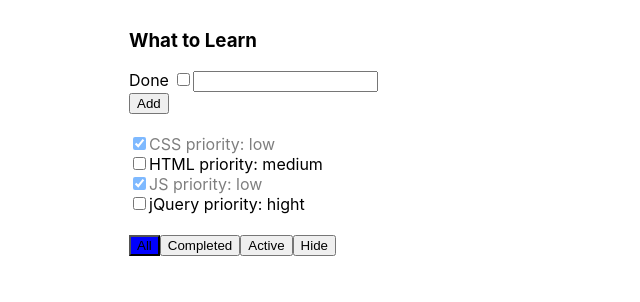
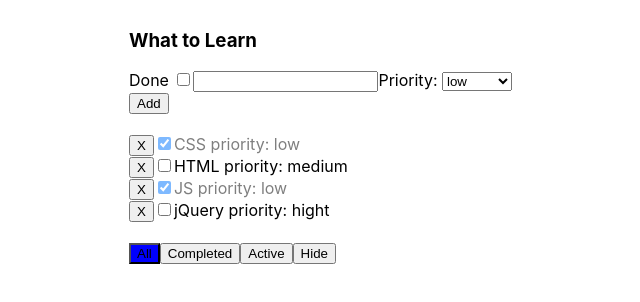
Before and after one commit to AlexandrDubiaga/TodoList, a React (Create React App) app: page / in a window 1280 px wide. Shown: the top 302 px of the page, without its empty margins (271-911 px from the left). Built offline with nearby package versions, Linux system fonts and the light colour scheme.

Commit message:
first commitddddwdd

```diff
--- a/src/App.css
+++ b/src/App.css
@@ -39,3 +39,6 @@
 input{
     outline:none
 }
+.form{
+    display: inline-block;
+}
--- a/src/App.js
+++ b/src/App.js
@@ -18,8 +18,20 @@ class App extends React.Component {
 
         filterValue: "All"
     }
+    changeTask=(task,obj)=>{
+        let newTask = this.state.tasks.map(t => {
+            if (t !== task) {
+                return t;
+            } else {
+                return {...t, title:obj.title, priority: obj.priority}
+            }
+        })
+        this.setState({
+            tasks: newTask
+        });
+    }
     onAddTaskClick = (newTitle) => {
-        let newTask = {title: newTitle.title, isDone: newTitle.isDone, priority: 'hard'};
+        let newTask = {title: newTitle.title, isDone: newTitle.isDone, priority: newTitle.priority};
         let nawTasks = [...this.state.tasks, newTask];
         this.setState({
             tasks: nawTasks
@@ -44,6 +56,14 @@ class App extends React.Component {
         });
     }
 
+    filterTask=(currentTask)=>{
+        let newState = this.state.tasks.filter(t=>{
+            return t!=currentTask
+        })
+        this.setState({
+            tasks: newState
+        });
+    }
 
     render = () => {
         const getFilterTasks = (tasks, filterValue) => {
@@ -61,12 +81,11 @@ class App extends React.Component {
             });
         }
 
-
         return (
             <div className="App">
                 <div className="todoList">
                     <TodoListHeader onAddTaskClick={this.onAddTaskClick}/>
-                    <TodoListTasks changeStatus={this.changeStatus}
+                    <TodoListTasks changeTask={this.changeTask} changeStatus={this.changeStatus} filterTask={this.filterTask}
                                    tasks={getFilterTasks(this.state.tasks, this.state.filterValue)}/>
                     <TodoListFooter
                         isVisible={this.state.isVisible} changeFilter={this.changeFilter}
--- a/src/OneTask.jsx
+++ b/src/OneTask.jsx
@@ -1,9 +1,26 @@
 import React from 'react';
 
 class OneTask extends React.Component {
+    state = {
+        isVisibleTask: true,
+        priority:['low','medium','hight']
+    }
     onIsDoneChanged = (e) => {
-        this.props.changeStatus(this.props.tasks,e.currentTarget.checked);
+        this.props.changeStatus(this.props.tasks, e.currentTarget.checked);
     }
+    deleteTask = () => {
+        this.props.filterTask(this.props.tasks)
+    }
+
+    updateTask = (obj) => {
+        let newtask = {
+            title: obj.currentTarget[0].value,
+            priority: obj.currentTarget[1].value
+        }
+        this.props.changeTask(this.props.tasks, newtask)
+    }
+
+
     render = () => {
         let colorSpan = "";
 
@@ -23,11 +40,26 @@ class OneTask extends React.Component {
             default:
                 break;
         }
-        let isDoneTask = this.props.tasks.isDone?'done':'';
+        let isDoneTask = this.props.tasks.isDone ? 'done' : '';
         return (
             <div className="todoList-tasks">
-                <input className={isDoneTask} type="checkbox" checked={this.props.tasks.isDone?true:false} onChange={this.onIsDoneChanged}/>
-                <span className={`${colorSpan} ${isDoneTask}`}>{this.props.tasks.title + " priority: " + this.props.tasks.priority}</span>
+                {this.state.isVisibleTask ?
+
+                    <div>
+                        <button onClick={this.deleteTask}>X</button>
+                        <input className={isDoneTask} type="checkbox" checked={this.props.tasks.isDone ? true : false} onChange={this.onIsDoneChanged}/>
+                        <span onDoubleClick={() => this.setState({isVisibleTask: false})} className={`${colorSpan} ${isDoneTask}`}>{this.props.tasks.title + " priority: " + this.props.tasks.priority}</span>
+                    </div> :
+
+                    <div>
+                        <form onChange={this.updateTask} className="form">
+                            <span className={`${colorSpan} ${isDoneTask}`}><input value={this.props.tasks.title}/>Priority:
+                                <select value={this.props.tasks.priority}>{this.state.priority.map((priority, idx) => <option key={idx}>{priority}</option>)}</select>
+</span>
+                        </form>
+                        <button onClick={() => this.setState({isVisibleTask: true})}>EDIT</button>
+                    </div>
+                }
             </div>
         );
     }
--- a/src/TodoListHeader.jsx
+++ b/src/TodoListHeader.jsx
@@ -8,17 +8,20 @@ class TodoListHeader extends React.Component {
     state = {
         inputValue: '',
         error: false,
-        isCheckedDoneTask:false
+        isCheckedDoneTask: false,
+        priority:['low','medium','hight']
 
     }
     onUdateInput = (e) => {
 
         this.setState({
             isCheckedDoneTask: e.currentTarget[0].checked,
-            inputValue: e.currentTarget[1].value
+            inputValue: e.currentTarget[1].value,
+            priorityValue:e.currentTarget[2].value
 
         })
-        if (e.currentTarget.value != '') {
+
+        if (e.currentTarget[1].value != '') {
             this.setState({
                 error: false
             })
@@ -29,10 +32,10 @@ class TodoListHeader extends React.Component {
         }
     }
     onAddTaskClick = () => {
-        debugger
-        let obj={
-            title:this.state.inputValue,
-            isDone:this.state.isCheckedDoneTask
+        let obj = {
+            title: this.state.inputValue,
+            isDone: this.state.isCheckedDoneTask,
+            priority:this.state.priorityValue
         }
         if (this.state.inputValue === '') {
             this.setState({
@@ -42,9 +45,7 @@ class TodoListHeader extends React.Component {
             this.props.onAddTaskClick(obj);
             this.setState({
                 inputValue: '',
-                isCheckedDoneTask:false
-
-
+                isCheckedDoneTask: false
             })
         }
     }
@@ -55,8 +56,10 @@ class TodoListHeader extends React.Component {
                 <h3 className="todoList-header__title">What to Learn</h3>
                 <div className="todoList-newTaskForm">
                     <form onChange={this.onUdateInput}>
-                        Done <input checked={this.state.isCheckedDoneTask ? true : false} type="checkbox" name="checked"/>
-                        <input value={this.state.inputValue} name="name"/>
+                        Done <input checked={this.state.isCheckedDoneTask ? true : false} type="checkbox"
+                                    name="checked"/>
+                        <input className={this.state.error ? 'error' : ''} type="text" value={this.state.inputValue} name="name"/>
+                        Priority: <select>{this.state.priority.map((priority, idx) => <option key={idx}>{priority}</option>)}</select>
                     </form>
                     <button onClick={this.onAddTaskClick}>Add</button>
 
--- a/src/TodoListTasks.jsx
+++ b/src/TodoListTasks.jsx
@@ -5,7 +5,7 @@ class TodoListTasks extends React.Component {
 
     render = () => {
 
-        const tasksElements = this.props.tasks.map(task => <TodoListTask changeStatus={this.props.changeStatus} tasks={task} isDone={this.props.isDone}/>
+        const tasksElements = this.props.tasks.map(task => <TodoListTask changeTask={this.props.changeTask} changeStatus={this.props.changeStatus} tasks={task} isDone={this.props.isDone} filterTask={this.props.filterTask}/>
         )
         return (
             <div className="todoList-tasks ">
```
